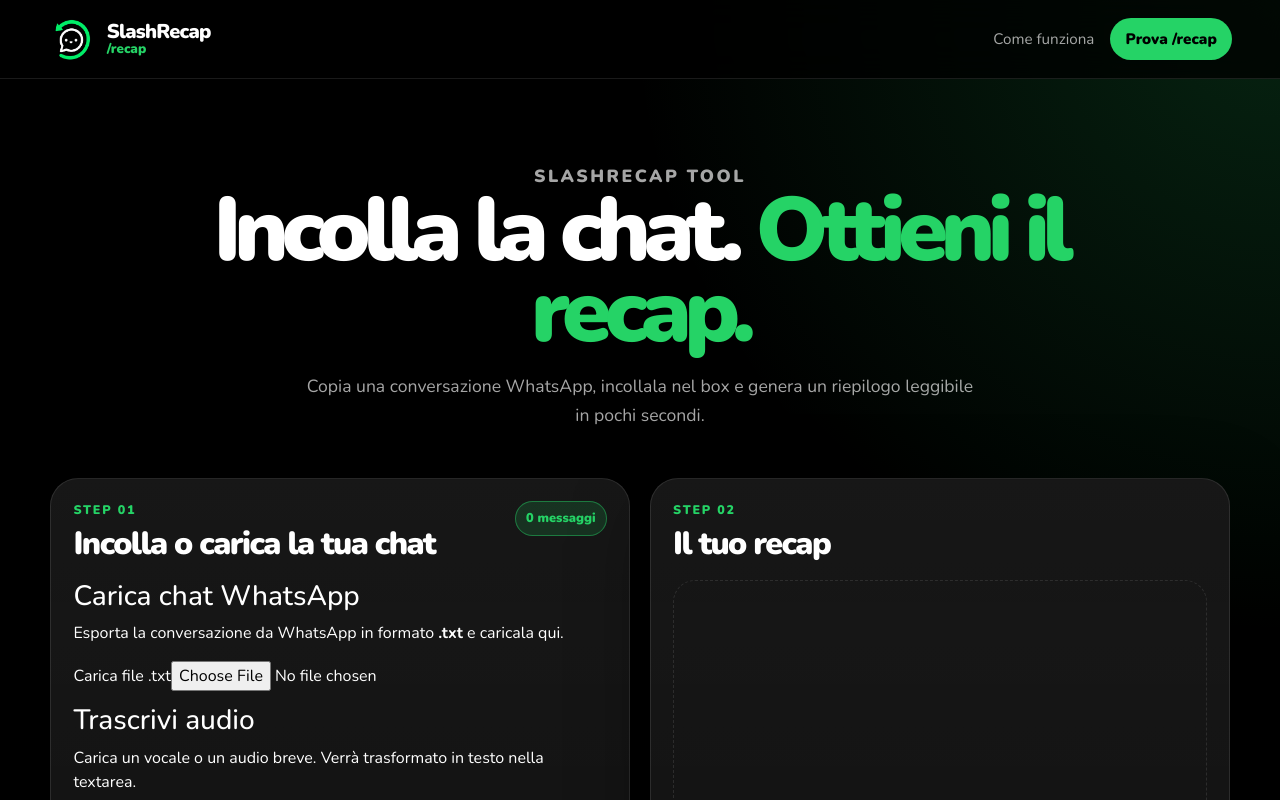
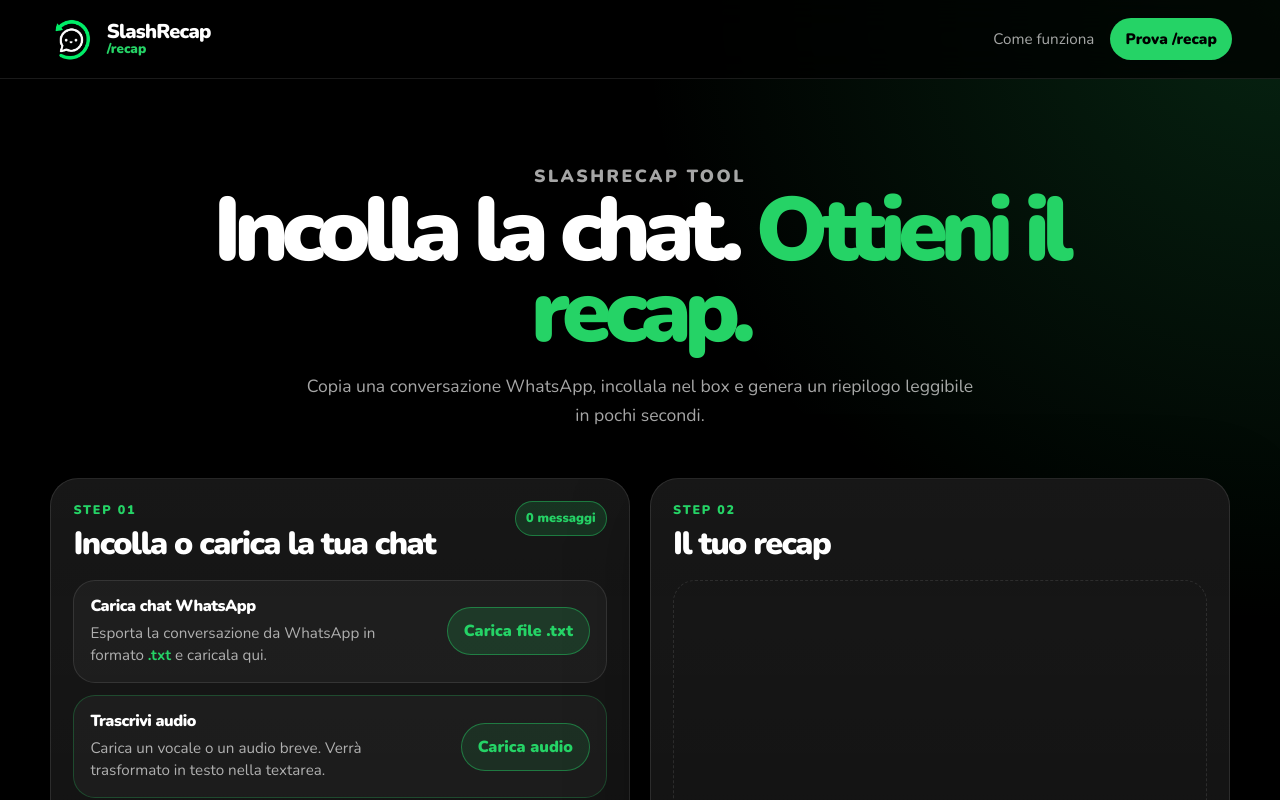
Before and after one commit to simonedantevisconti/SlashRecap, a React (Vite) app: page /recap in a window 1280 px wide. Shown: the top 800 px of the page. Built offline with nearby package versions, Linux system fonts and the light colour scheme.

Commit message:
[UPD] audio css

```diff
--- a/src/styles/recap-tool.css
+++ b/src/styles/recap-tool.css
@@ -28,6 +28,8 @@
   font-size: 1.1rem;
   line-height: 1.65;
 }
+
+/* GRID TOOL */
 
 .recap-grid {
   max-width: 1180px;
@@ -84,6 +86,92 @@
   font-weight: 900;
 }
 
+/* UPLOAD */
+
+.upload-stack {
+  display: grid;
+  gap: 0.8rem;
+  margin-bottom: 1rem;
+}
+
+.upload-panel {
+  width: 100%;
+  padding: 1rem;
+  border: 1px solid var(--sr-soft);
+  border-radius: 22px;
+  background: rgba(255, 255, 255, 0.035);
+  display: flex;
+  align-items: center;
+  justify-content: space-between;
+  gap: 1rem;
+}
+
+.audio-panel {
+  border-color: rgba(37, 211, 102, 0.25);
+}
+
+.upload-panel h3 {
+  margin: 0 0 0.35rem;
+  font-size: 1rem;
+  font-weight: 1000;
+  letter-spacing: -0.03em;
+}
+
+.upload-panel p {
+  margin: 0;
+  color: var(--sr-muted);
+  line-height: 1.45;
+  font-size: 0.95rem;
+}
+
+.upload-panel strong {
+  color: var(--sr-green);
+}
+
+.upload-button {
+  min-height: 42px;
+  white-space: nowrap;
+  display: inline-flex;
+  align-items: center;
+  justify-content: center;
+  border-radius: 999px;
+  padding: 0.7rem 1rem;
+  background: var(--sr-green-soft);
+  border: 1px solid var(--sr-green-border);
+  color: var(--sr-green);
+  font-weight: 1000;
+  cursor: pointer;
+  transition: 0.2s ease;
+}
+
+.upload-button:hover {
+  background: rgba(37, 211, 102, 0.2);
+}
+
+.audio-button {
+  background: rgba(37, 211, 102, 0.11);
+}
+
+.upload-button input {
+  display: none;
+}
+
+.upload-button input:disabled {
+  cursor: not-allowed;
+}
+
+.uploaded-file {
+  margin: -0.3rem 0 0.8rem;
+  color: var(--sr-muted);
+  font-size: 0.92rem;
+}
+
+.uploaded-file strong {
+  color: var(--sr-green);
+}
+
+/* TEXTAREA */
+
 .input-card textarea {
   width: 100%;
   min-height: 430px;
@@ -106,11 +194,20 @@
   color: rgba(255, 255, 255, 0.35);
 }
 
+/* ACTIONS */
+
 .tool-actions {
   display: flex;
   flex-wrap: wrap;
   gap: 0.75rem;
   margin-top: 1rem;
+}
+
+.primary-button:disabled,
+.ghost-button:disabled {
+  opacity: 0.65;
+  cursor: not-allowed;
+  transform: none;
 }
 
 .copy-button {
@@ -123,6 +220,15 @@
   font-weight: 900;
   cursor: pointer;
 }
+
+.tool-error {
+  margin: 0.8rem 0 0;
+  color: var(--sr-danger);
+  font-weight: 800;
+  line-height: 1.4;
+}
+
+/* EMPTY STATE */
 
 .empty-state {
   height: calc(100% - 72px);
@@ -156,6 +262,8 @@
   margin: 0;
   max-width: 360px;
 }
+
+/* SUMMARY */
 
 .summary-result {
   display: flex;
@@ -208,37 +316,7 @@
   margin-bottom: 0;
 }
 
-.tool-error {
-  margin: 0.8rem 0 0;
-  color: var(--sr-danger);
-  font-weight: 800;
-  line-height: 1.4;
-}
-
-.primary-button:disabled,
-.ghost-button:disabled {
-  opacity: 0.65;
-  cursor: not-allowed;
-  transform: none;
-}
-
-.upload-stack {
-  display: grid;
-  gap: 0.8rem;
-  margin-bottom: 1rem;
-}
-
-.audio-panel {
-  border-color: rgba(37, 211, 102, 0.25);
-}
-
-.audio-button {
-  background: rgba(37, 211, 102, 0.11);
-}
-
-.upload-button input:disabled {
-  cursor: not-allowed;
-}
+/* RESPONSIVE */
 
 @media (max-width: 900px) {
   .recap-grid {
```
